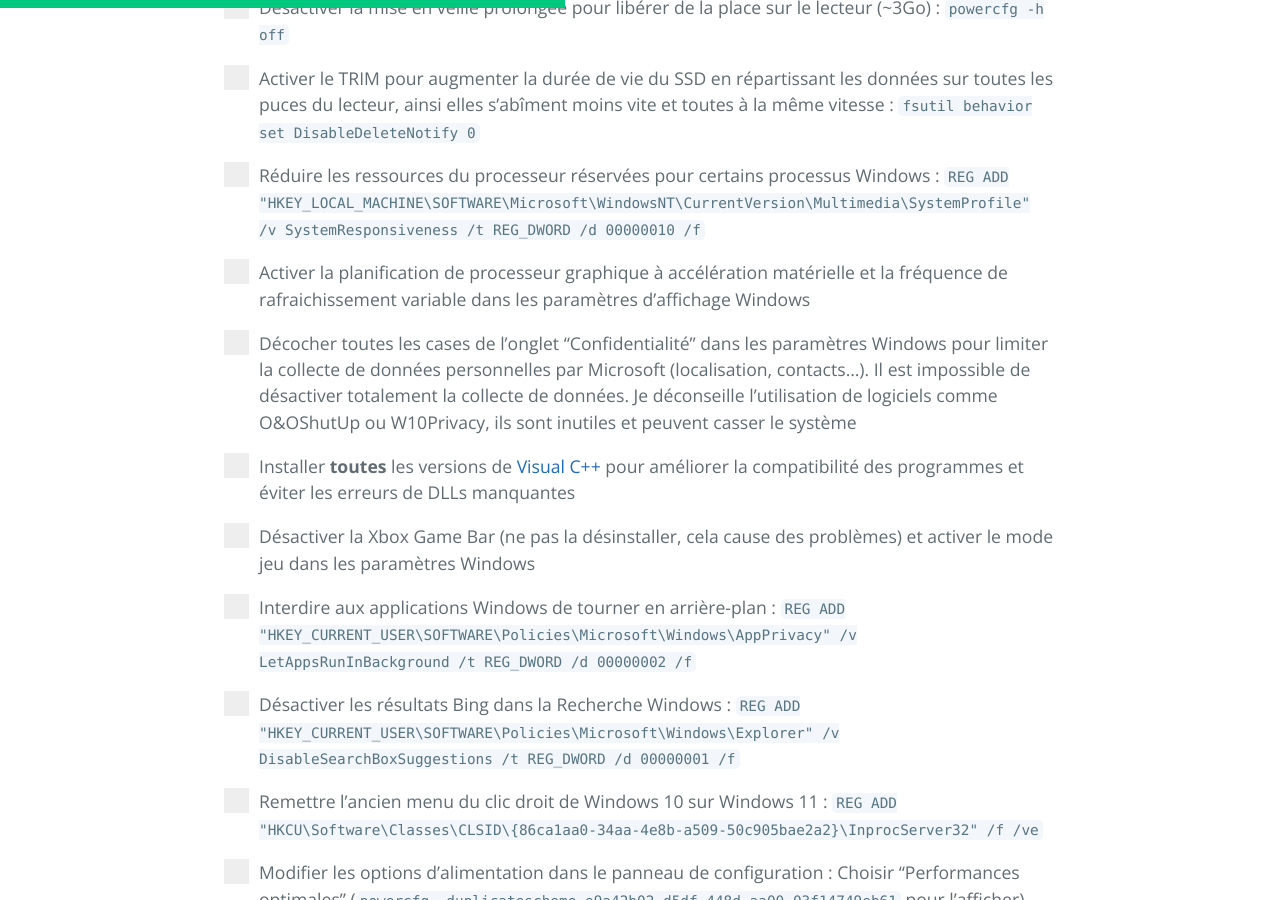
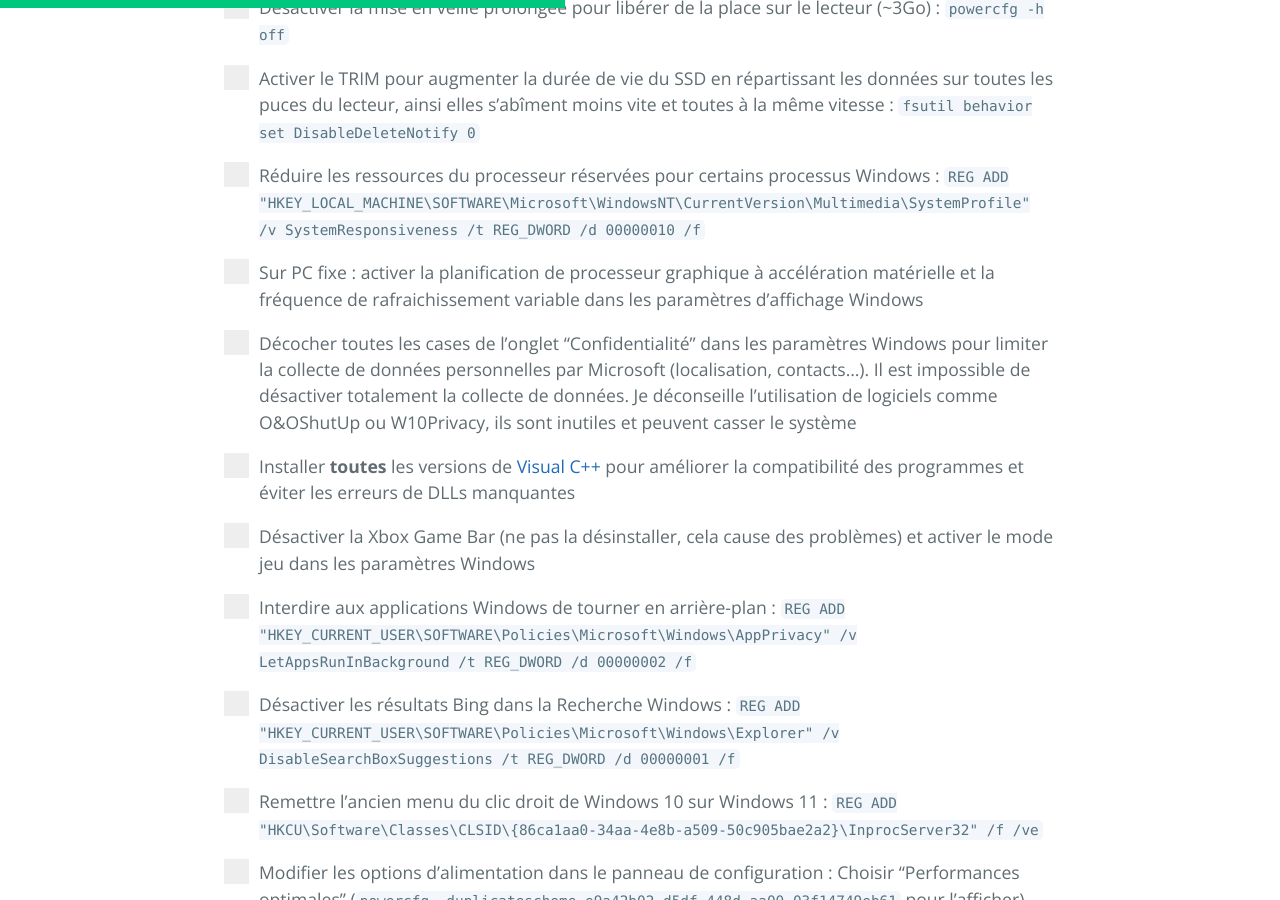
Before and after one commit to PouletEnSlip/pouletenslip.github.io, a Jekyll site: the page built from pages/opti/index.md, in a window 1280 px wide and 900 px high, scrolled down 1364 px. Built offline with Jekyll 4.4.1, drawn with Linux system fonts in a browser that asks for light colours; comment, search, counter and statistics services are not loaded; our own code applies the rules of GitHub Pages for plain Markdown files.

Commit message:
Update index.md

```diff
--- a/pages/opti/index.md
+++ b/pages/opti/index.md
@@ -40,7 +40,7 @@ layout: opti
 <input type="checkbox">
 <span class="checkmark"></span>
 
-<label class="container">Activer la planification de processeur graphique à accélération matérielle et la fréquence de rafraichissement variable dans les paramètres d’affichage Windows
+<label class="container">Sur PC fixe : activer la planification de processeur graphique à accélération matérielle et la fréquence de rafraichissement variable dans les paramètres d’affichage Windows
 <input type="checkbox">
 <span class="checkmark"></span>
 
```
